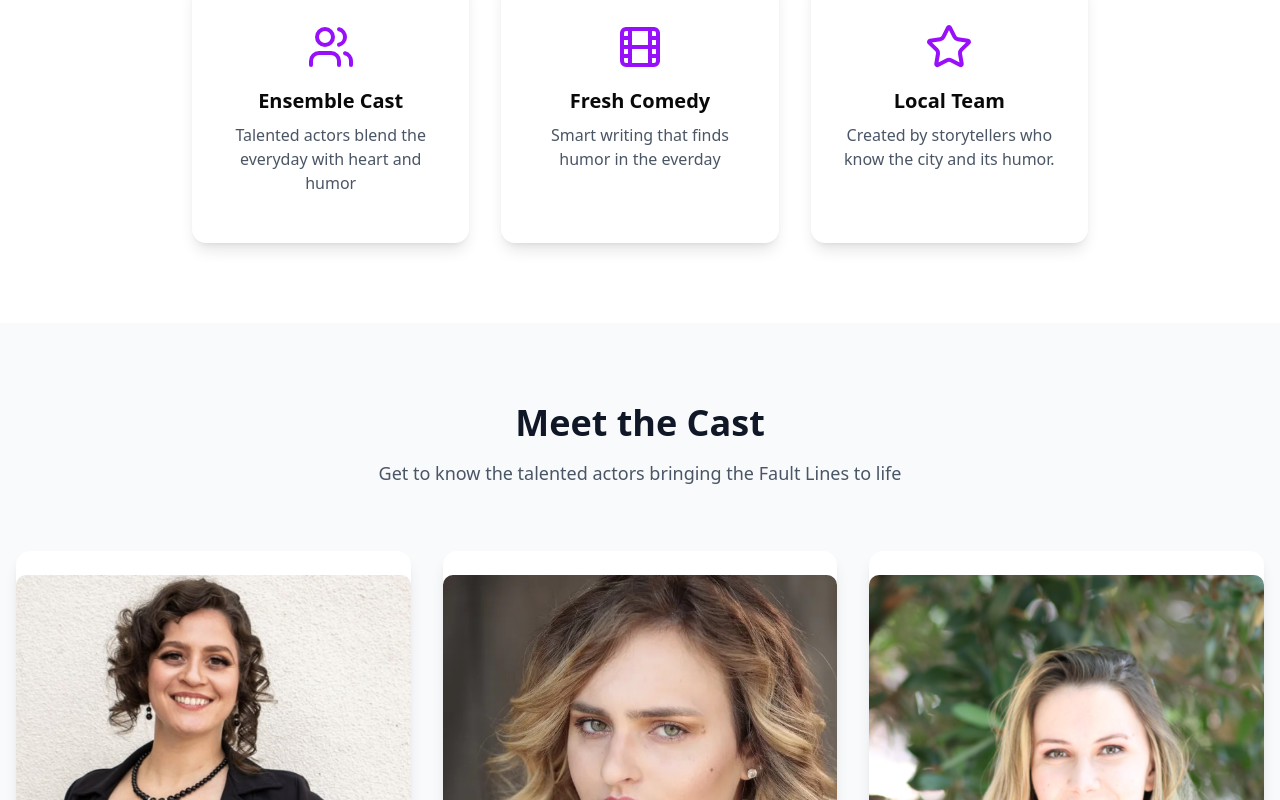
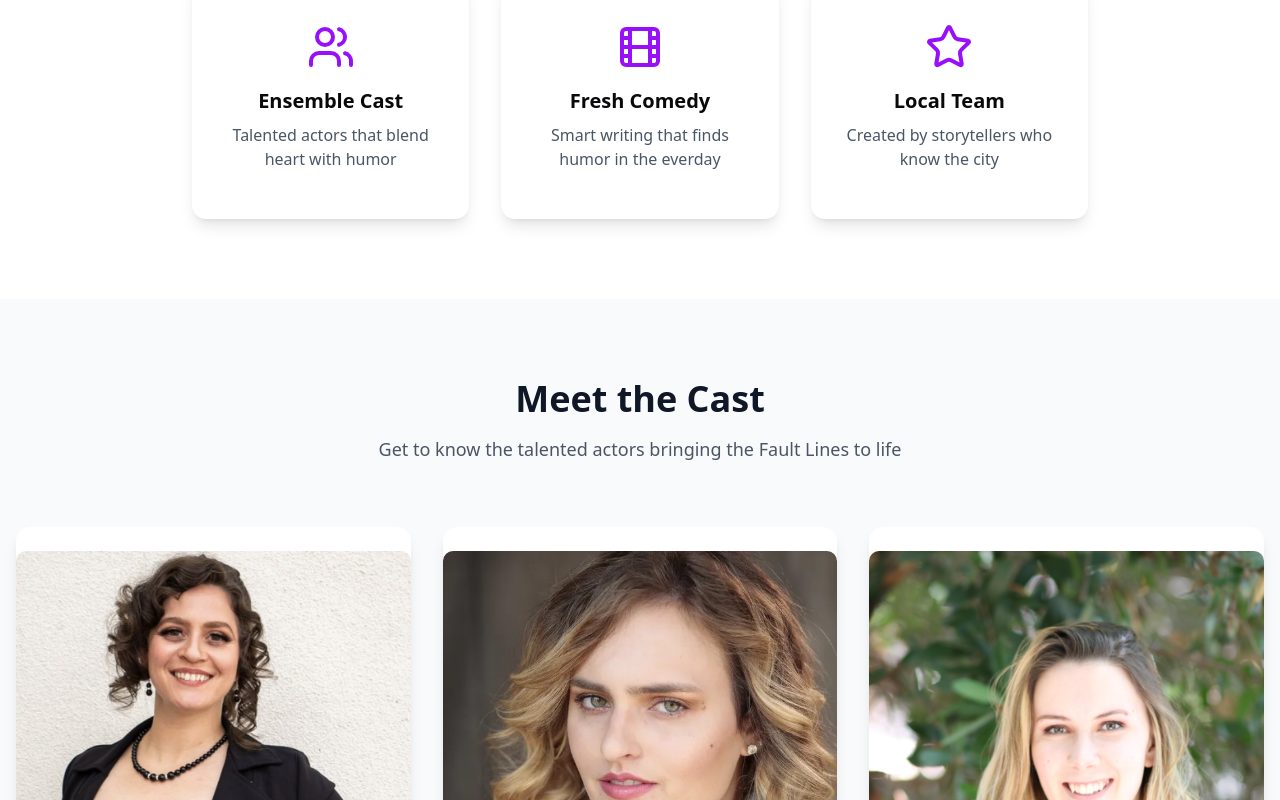
Before and after one commit to seetler/sffl, a Next.js app: page / in a window 1280 px wide. Shown: the part 1300-2100 px from the top of the page. Built offline with nearby package versions, Linux system fonts and the light colour scheme.

Commit message:
Minor text changes

```diff
--- a/app/page.tsx
+++ b/app/page.tsx
@@ -180,7 +180,7 @@ Fault Lines follows a group of  friends finding their way in a city that constan
                 <CardContent className="p-6 text-center">
                   <Users className="h-12 w-12 text-purple-600 mx-auto mb-4" />
                   <h3 className="text-xl font-semibold mb-2">Ensemble Cast</h3>
-                  <p className="text-gray-600">Talented actors blend the everyday with heart and humor</p>
+                  <p className="text-gray-600">Talented actors that blend heart with humor</p>
                 </CardContent>
               </Card>
 
@@ -196,7 +196,7 @@ Fault Lines follows a group of  friends finding their way in a city that constan
                 <CardContent className="p-6 text-center">
                   <Star className="h-12 w-12 text-purple-600 mx-auto mb-4" />
                   <h3 className="text-xl font-semibold mb-2">Local Team</h3>
-                  <p className="text-gray-600">Created by storytellers who know the city and its humor.</p>
+                  <p className="text-gray-600">Created by storytellers who know the city</p>
                 </CardContent>
               </Card>
             </div>
@@ -296,7 +296,7 @@ Fault Lines follows a group of  friends finding their way in a city that constan
                 <Film className="h-6 w-6 text-purple-400" />
                 <span className="text-xl font-bold">Fault Lines</span>
               </div>
-              <p className="text-gray-400">The funniest and most awkward new comedy.</p>
+              <p className="text-gray-400">The most relatable new comedy!</p>
             </div>
 
             <div>
```
